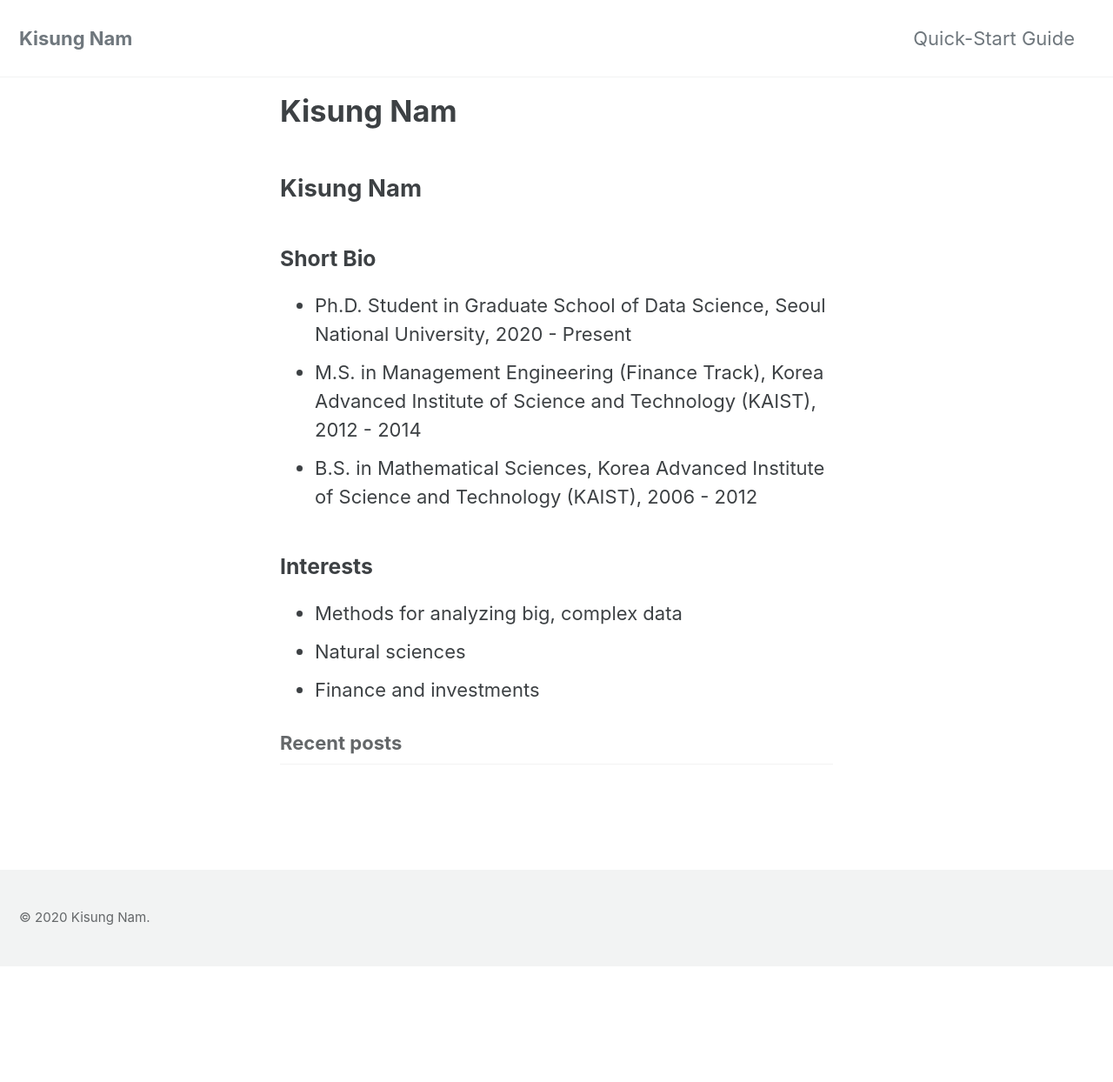
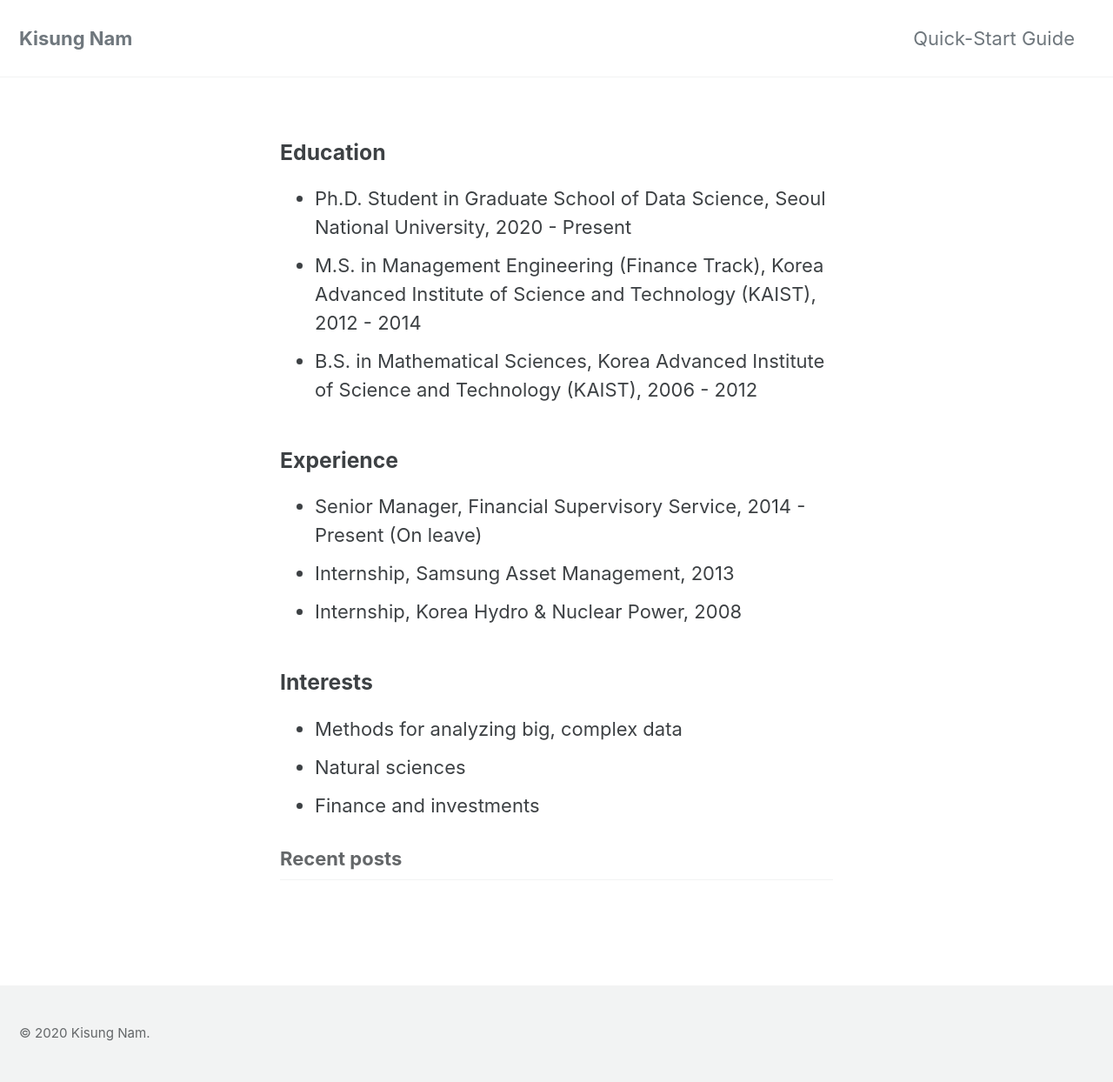
Before and after one commit to namks/namks.github.io, a Jekyll site: the page built from index.md, in a window 1280 px wide. Shown: the whole page at 87% size. Built offline with Jekyll 4.4.1, drawn with Linux system fonts in a browser that asks for light colours; cached includes are drawn as plain includes; our own code applies the rules of GitHub Pages for plain Markdown files; the list of posts is cut into pages by our own code; before the commit the page ends 1111 px from its top, so only the background shows below that.

Commit message:
Modify index

```diff
--- a/index.md
+++ b/index.md
@@ -1,14 +1,18 @@
-## Kisung Nam
-
 <!-- You can use the [editor on GitHub](https://github.com/namks/namks.github.io/edit/main/index.md) to maintain and preview the content for your website in Markdown files.
 
 Whenever you commit to this repository, GitHub Pages will run [Jekyll](https://jekyllrb.com/) to rebuild the pages in your site, from the content in your Markdown files. -->
 
-### Short Bio
+### Education
 
 - Ph.D. Student in Graduate School of Data Science, Seoul National University, 2020 - Present
 - M.S. in Management Engineering (Finance Track), Korea Advanced Institute of Science and Technology (KAIST), 2012 - 2014
 - B.S. in Mathematical Sciences, Korea Advanced Institute of Science and Technology (KAIST), 2006 - 2012
+
+### Experience
+
+- Senior Manager, Financial Supervisory Service, 2014 - Present (On leave)
+- Internship, Samsung Asset Management, 2013
+- Internship, Korea Hydro & Nuclear Power, 2008
 
 ### Interests
 
```
